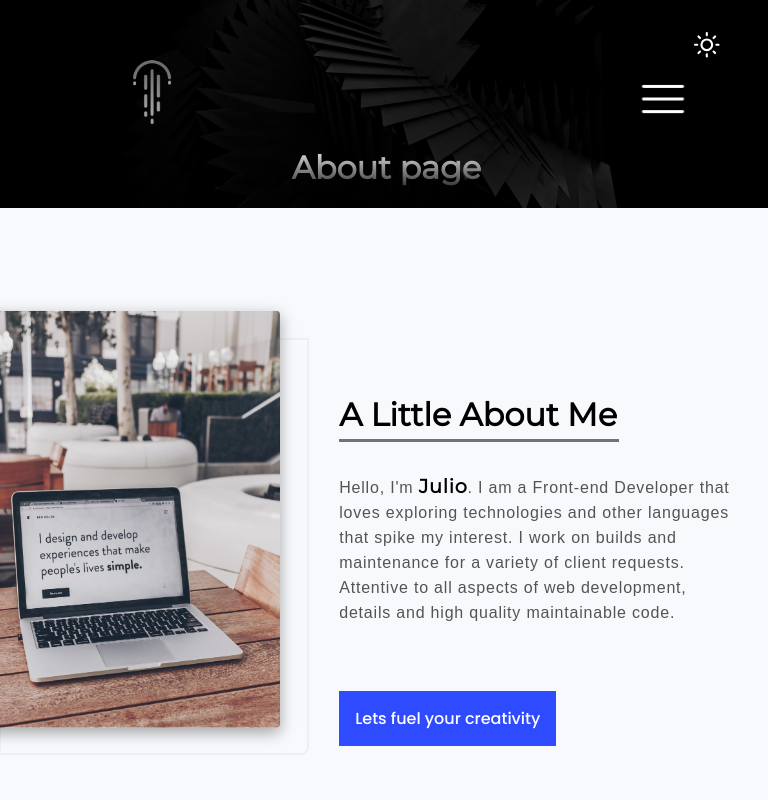
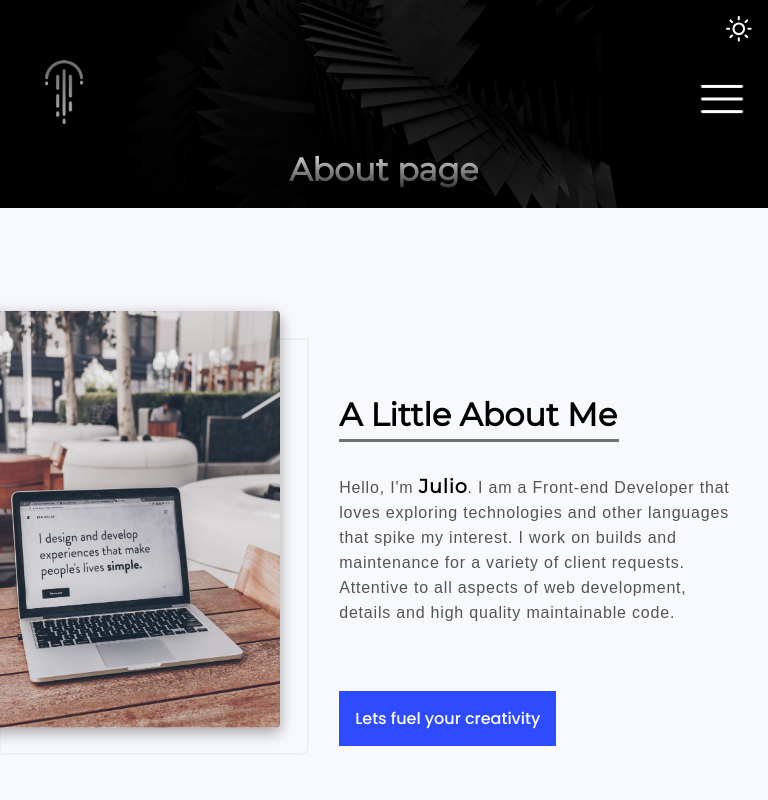
Before and after one commit to JulioCLop/my-website, a React (Create React App) app: page /about in a window 768 px wide. Shown: the top 800 px of the page. Built offline with nearby package versions, Linux system fonts and the light colour scheme.

Commit message:
made navbar more responsive

```diff
--- a/src/components/DarkMode.module.css
+++ b/src/components/DarkMode.module.css
@@ -1,8 +1,8 @@
 /* dark mode toggle */
 .darkmode-icon{
     position: absolute;
-    top: 2rem;
-    right: 3rem;
+    top: 1rem;
+    right: 1rem;
     color: white;
     cursor: pointer;
   }
@@ -37,3 +37,49 @@
       opacity: 1;
     }
   }
+
+
+
+
+@media (min-width: 1281px) {
+
+
+
+
+}
+
+
+@media (min-width: 1025px) and (max-width: 1280px) {
+
+
+
+}
+
+
+@media (min-width: 768px) and (max-width: 1024px) {
+
+
+
+}
+
+
+@media (min-width: 768px) and (max-width: 1024px) and (orientation: landscape) {
+
+
+
+}
+
+
+
+@media (min-width: 481px) and (max-width: 767px) {
+
+
+}
+
+
+@media  (max-width: 480px) {
+
+
+
+
+}
--- a/src/components/NavbarConponent.module.css
+++ b/src/components/NavbarConponent.module.css
@@ -15,7 +15,8 @@
 .activePage{
   position: absolute;
   bottom: 10%;
-  left: 42.5%;
+  left: 50%;
+  transform: translate(-50%, -50%);
   background: -webkit-linear-gradient(#eee, #333);
   -webkit-background-clip: text;
   background-clip: text;
@@ -44,11 +45,11 @@ justify-content: center;
 }
 
 .navbar-container-2{
-  margin-right: 1.7rem;
+
 }
 .navbar-mobile{
   position: absolute;
-  right: 3rem;
+  right: 0rem;
   top: 4rem;
 }
 
@@ -61,7 +62,6 @@ justify-content: center;
     font-weight: 900;
     letter-spacing: 0.05rem;
     text-decoration: none;
-    margin-right: 1.5rem;
     font-family: 'Poppins', sans-serif;
 
 
@@ -234,17 +234,47 @@ justify-content: center;
 
 
   @media (min-width: 768px) and (max-width: 1024px) {
-    .activePage{
-      left: 38%;
-    }
+    .navbar-container-1 img{
+      margin-left: 0rem;
+      left: -1rem;
+  }
+  .navbar-mobile{
+    right: 0;
+  }
+  .activePage{
+    left: 50%;
+    transform: translate(-50%, -50%);
+    bottom: 0;
+  }
+  .toggle-button{
+    margin-right: 1rem;
+   }
+
 
   }
 
 
   @media (min-width: 768px) and (max-width: 1024px) and (orientation: landscape) {
-    .activePage{
-      left: 38%;
-    }
+    .navbar-container-1 img{
+      margin-left: 0rem;
+      left: -1rem;
+  }
+  .navbar-mobile{
+    right: 0;
+  }
+  .activePage{
+    left: 50%;
+    transform: translate(-50%, -50%);
+
+  }
+  .navbar-mobile{
+    position: absolute;
+    right: 0rem;
+    top: 4rem;
+  }
+  .toggle-button{
+    margin-right: 1rem;
+   }
 
   }
 
@@ -255,9 +285,23 @@ justify-content: center;
       margin-left: 0rem;
       left: -1rem;
   }
+  .navbar-mobile{
+    right: 0;
+  }
   .activePage{
-    left: 32%;
+    left: 50%;
+    transform: translate(-50%, -50%);
+    bottom: 0;
   }
+  .navbar-mobile{
+    position: absolute;
+    right: 0rem;
+    top: 4rem;
+  }
+  .toggle-button{
+    margin-right: 1rem;
+   }
+
 
   }
 
@@ -271,7 +315,17 @@ justify-content: center;
     right: 0;
   }
   .activePage{
-    left: 23%;
+    left: 50%;
+    transform: translate(-50%, -50%);
+    bottom: 0;
+  }
+  .navbar-mobile{
+    position: absolute;
+    right: 0rem;
+    top: 4rem;
+  }
+  .toggle-button{
+   margin-right: 1rem;
   }
 
 
--- a/src/pages/AboutPage/AboutPage.js
+++ b/src/pages/AboutPage/AboutPage.js
@@ -14,34 +14,10 @@ import Worked from "../../components/AboutPage_Components/Worked";
 import {BiArrowToTop} from 'react-icons/bi';
 import CVSection from "../../components/AboutPage_Components/CVSection";
 
-const skillsBarContent = [
-  {
-    key:'skill1',
-    id: 'skill1',
-    title: 'Front-end',
-    fraction: "8"
-  },
-  {
-    key:'skill2',
-    id: 'skill2',
-    title: 'Back-end',
-    fraction: "5"
-  },
-  {
-    key:'skill3',
-    id: 'skill3',
-    title: 'React',
-    fraction: "9"
-  }
-];
-
 
 const  AboutPage = () => {
   const { darkMode} = useContext(ThemeContext);
-
-
   const elementTitle = useRef();
-  const elementWork = useRef();
   const topElement = useRef();
 
 
@@ -51,25 +27,14 @@ const handleTopClick = () => {
   topElement.current.scrollIntoView({behavior: 'smooth'})
 };
 
-  const handleBackClick = () => {
-    elementTitle.current.scrollIntoView({behavior: 'smooth'});
-
-  };
-
-  const forwardWorkHandler = () => {
-    elementWork.current.scrollIntoView({behavior: 'smooth'})
-
-  };
-
-
-
 
 
   return (
   <React.Fragment>
-  <MainHomePage>
-    <div ref={topElement} className={classes["about-Page" ]} >
+   <span ref={topElement}/>
+  <MainHomePage >
     <div style={{height: '50px'}} ref={elementTitle} />
+    <div  className={classes["about-Page" ]} >
      <ContainerIntro/>
      <SmallDesc/>
      <SkillSetSection/>
--- a/src/pages/ProjectPage/ProjectPage.js
+++ b/src/pages/ProjectPage/ProjectPage.js
@@ -1,4 +1,4 @@
-import React, { useContext, useState, useEffect } from "react";
+import React, { useContext, useState, useEffect, useRef } from "react";
 
 import { ThemeContext } from "../../context/Theme.Contexts";
 
@@ -9,6 +9,8 @@ import MainHomePage from "../HomePage/MainHomePage";
 import SectionOne from "../../components/ProjectPage_Components/SectionOne";
 import SectionTwo from "../../components/ProjectPage_Components/SectionTwo";
 import SectionThree from "../../components/ProjectPage_Components/SectionThree";
+import ScrollBtn from "../../components/UI/Button/ScrollBtn";
+import {BiArrowToTop} from 'react-icons/bi';
 
 
 const allCategories =['all',...new Set(projects.map( item=> item.type)) ]
@@ -19,6 +21,14 @@ const ProjectPage = () => {
   const [isProjects, setProjects] = useState([]);
   const [projectLength, setProjectLength] = useState(true);
   const [categories, setCategories] = useState(allCategories);
+  const topElement = useRef();
+
+
+  const handleTopClick = () => {
+    topElement.current.scrollIntoView({behavior: 'smooth'})
+  };
+
+
 
   useEffect(() => {
     setProjects(projects);
@@ -26,6 +36,8 @@ const ProjectPage = () => {
 
 
   return (
+    <React.Fragment>
+<span ref={topElement}/>
     <MainHomePage>
       <div style={darkMode ? darkModeStyles : {}}>
         <div className={classes["project-page"]}>
@@ -42,7 +54,11 @@ const ProjectPage = () => {
           />
         </div>
       </div>
+      <ScrollBtn  onClick={handleTopClick}>
+     <BiArrowToTop/>
+     </ScrollBtn>
     </MainHomePage>
+    </React.Fragment>
   );
 };
 
```
